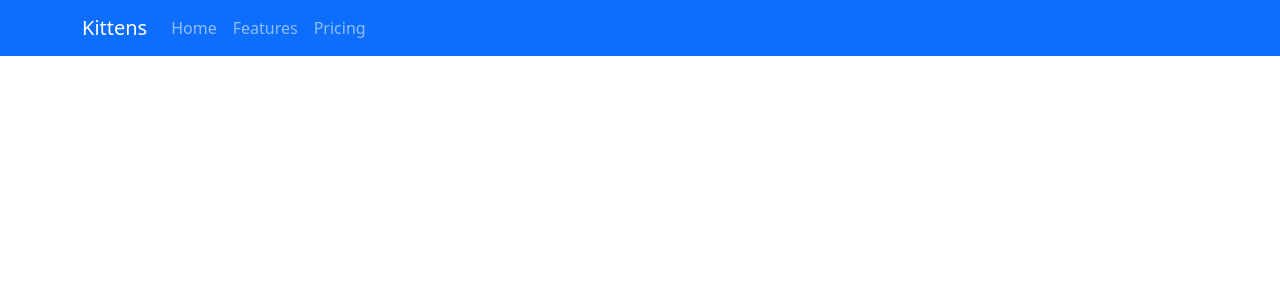
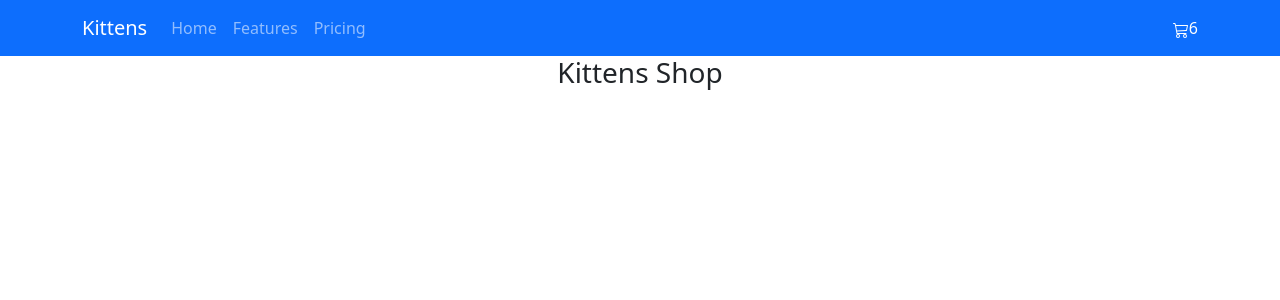
Before and after one commit to antonellaq25/react-ecommerce, a React (Create React App) app: page / in a window 1280 px wide. Shown: the top 300 px of the page. Built offline with nearby package versions, Linux system fonts and the light colour scheme.

Commit message:
add cart and title components

```diff
--- a/package.json
+++ b/package.json
@@ -7,8 +7,10 @@
     "@testing-library/react": "^13.4.0",
     "@testing-library/user-event": "^13.5.0",
     "bootstrap": "^5.2.1",
+    "bootstrap-icons": "^1.9.1",
     "react": "^18.2.0",
     "react-bootstrap": "^2.5.0",
+    "react-bootstrap-icons": "^1.9.1",
     "react-dom": "^18.2.0",
     "react-scripts": "5.0.1",
     "web-vitals": "^2.1.4"
--- a/src/App.js
+++ b/src/App.js
@@ -1,12 +1,14 @@
 import logo from './logo.svg';
 import './App.css';
 import NavBar from './NavBar';
+import ListContainer from './components/ListContainer';
 
 
 function App() {
   return (
     <div className="App">
       <NavBar />
+      <ListContainer title={"Kittens Shop"} />
 
     </div>
   );
--- a/src/NavBar.js
+++ b/src/NavBar.js
@@ -1,6 +1,7 @@
 import Container from 'react-bootstrap/Container';
 import Nav from 'react-bootstrap/Nav';
 import Navbar from 'react-bootstrap/Navbar';
+import CartWidget from './components/CartWidget';
 
 function NavBar() {
   return (
@@ -14,7 +15,9 @@ function NavBar() {
             <Nav.Link href="#features">Features</Nav.Link>
             <Nav.Link href="#pricing">Pricing</Nav.Link>
           </Nav>
+          <CartWidget count={6}/>
         </Container>
+
       </Navbar>
 
 
--- /dev/null
+++ b/src/components/CartWidget/index.jsx
@@ -0,0 +1,15 @@
+import React from "react"
+import * as Icon from 'react-bootstrap-icons';
+import './style.css'
+
+function CartWidget({count}){
+    return (
+
+        <div class="my-cart">
+            <Icon.Cart3 />
+            <span class="count">{count}</span>
+        </div>
+    )
+}
+
+export default CartWidget
--- /dev/null
+++ b/src/components/CartWidget/style.css
@@ -0,0 +1,3 @@
+.my-cart{
+    color:white;
+};
--- /dev/null
+++ b/src/components/ListContainer/index.jsx
@@ -0,0 +1,9 @@
+import React from "react"
+
+function ListContainer({title}){
+    return(
+        <h3>{title}</h3>
+    )
+}
+
+export default ListContainer
--- a/src/index.js
+++ b/src/index.js
@@ -2,7 +2,6 @@ import React from 'react';
 import ReactDOM from 'react-dom/client';
 import './index.css';
 import App from './App';
-import reportWebVitals from './reportWebVitals';
 import 'bootstrap/dist/css/bootstrap.min.css';
 
 const root = ReactDOM.createRoot(document.getElementById('root'));
@@ -15,4 +14,3 @@ root.render(
 // If you want to start measuring performance in your app, pass a function
 // to log results (for example: reportWebVitals(console.log))
 // or send to an analytics endpoint. Learn more: https://bit.ly/CRA-vitals
-reportWebVitals();
--- a/src/reportWebVitals.js
+++ /dev/null
@@ -1,13 +0,0 @@
-const reportWebVitals = onPerfEntry => {
-  if (onPerfEntry && onPerfEntry instanceof Function) {
-    import('web-vitals').then(({ getCLS, getFID, getFCP, getLCP, getTTFB }) => {
-      getCLS(onPerfEntry);
-      getFID(onPerfEntry);
-      getFCP(onPerfEntry);
-      getLCP(onPerfEntry);
-      getTTFB(onPerfEntry);
-    });
-  }
-};
-
-export default reportWebVitals;
```
Also changed, not shown: src/setupTests.js (deleted, +0 -5 lines), src/components/ListContainer/style.css (added), 2 other files (tests, documents, lock files or other folders).
